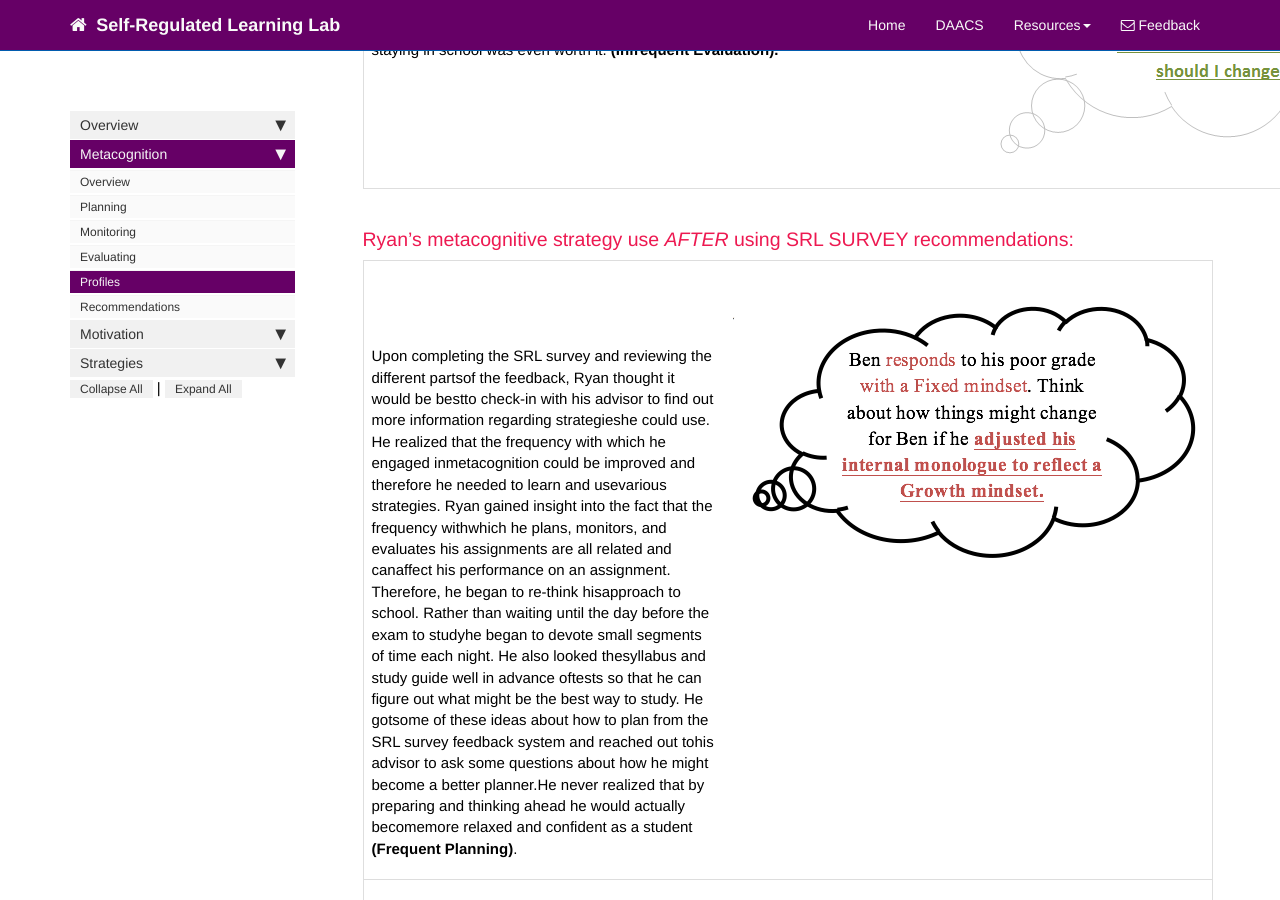
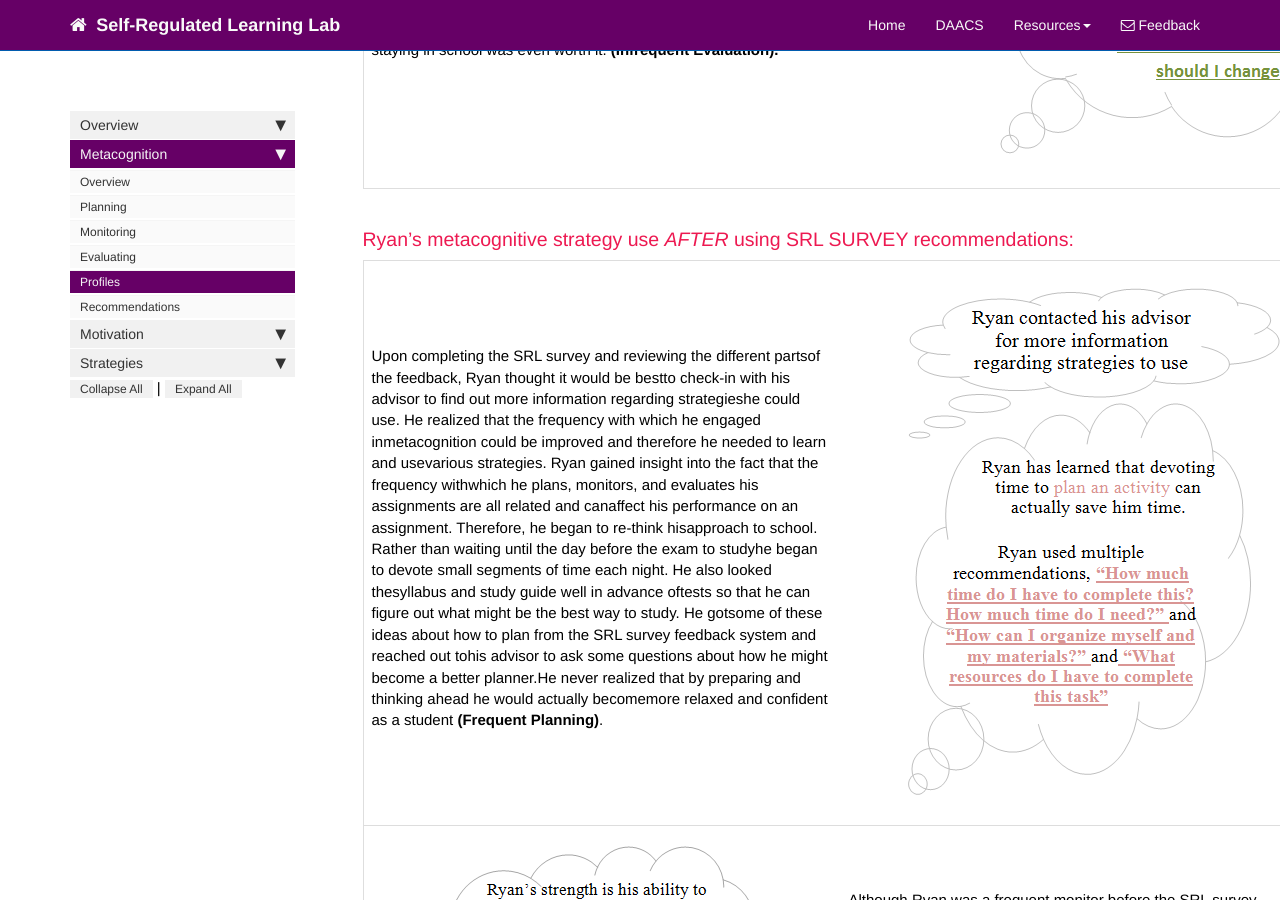
Before and after one commit to dfranklin02/SRL, a Jekyll site: the page built from docs/pages/metacognition/metacognition_profile.md, in a window 1280 px wide and 900 px high, scrolled down 2032 px. Built offline with Jekyll 4.4.1, drawn with Linux system fonts in a browser that asks for light colours; nearby versions of some CDN libraries; comment, search, counter and statistics services are not loaded.

Commit message:
Update metacognition_profile.md

```diff
--- a/docs/pages/metacognition/metacognition_profile.md
+++ b/docs/pages/metacognition/metacognition_profile.md
@@ -72,12 +72,12 @@ The figure below shows the interaction of the three metacognitive components (i.
          <p>Upon completing the SRL survey and reviewing the different partsof the feedback, Ryan thought it would be bestto check-in with his advisor to find out more information regarding strategieshe could use. He realized that the frequency with which he engaged inmetacognition could be improved and therefore he needed to learn and usevarious strategies. Ryan gained insight into the fact that the frequency withwhich he plans, monitors, and evaluates his assignments are all related and canaffect his performance on an assignment. Therefore, he began to re-think hisapproach to school. Rather than waiting until the day before the exam to studyhe began to devote small segments of time each night. He also looked thesyllabus and study guide well in advance oftests so that he can figure out what might be the best way to study. He gotsome of these ideas about how to plan from the SRL survey feedback system and reached out tohis advisor to ask some questions about how he might become a better planner.He never realized that by preparing and thinking ahead he would actually becomemore relaxed and confident as a student <b>(Frequent Planning)</b>. </p>
       </td>
       <td>
-         <img img src='images/mindsetsee1.png' width="100px" height="50px">
+         <img img src='images/Frequent Planning=E2.PNG'>
       </td>
    </tr>
    <tr style="background-color:white">
       <td>
-         <img src='images/mindsetsee2.png' width="100" height="50" alt='mindset_profile' />
+         <img src='images/Frequent Monitoring=E (2).PNG'/>
       </td>
       <td>
          <br>
@@ -94,7 +94,7 @@ The figure below shows the interaction of the three metacognitive components (i.
 summaries of each topic after learning. This helps him to more thoroughly check his understanding. Ryan also writes down the strategies he uses to study (note cards, videos, outlining chapters, reading class notes, etc.). Using these evaluation tactics are important because it not only increases his awareness of the things he did to prepare for this tests, he will also have a better sense of what he might need change or adapt do when preparing for the next test <b>(Partial Evaluating).</b> </p>
       </td>
        <td>
-         <img src='images/Frequent Monitoring=E (2)' />
+         <img src='images/Partial Evaluation=E.PNG' />
       </td>
    </tr>
 </table>
```
